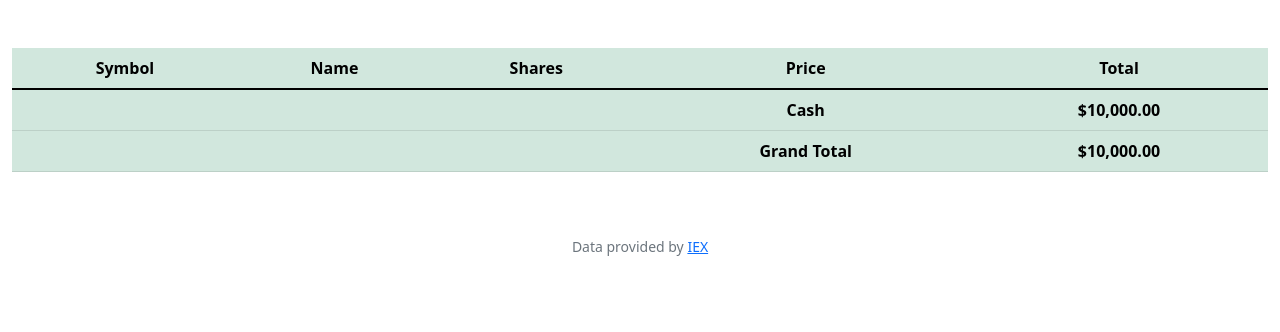
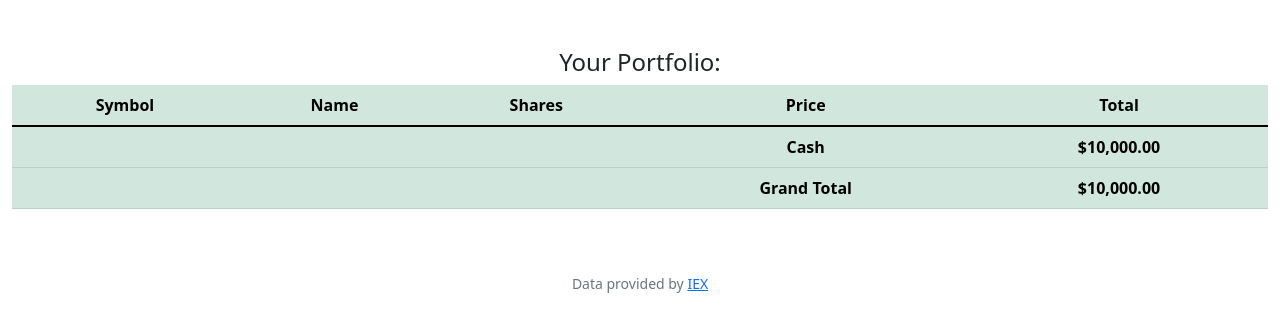
Before and after one commit to johnelliott626/stock-trader, a Flask app: page / in a window 1280 px wide. Shown: the part 76-408 px from the top of the page. Run offline with Flask 2, Linux system fonts and the light colour scheme; a user stored in the database is signed in; data comes from the database, SQL or seed files in the repository; lists and menus that the app fills with data are empty; some libraries are stand-ins or nearby versions.

Commit message:
ddd, Sep 9/12/2022, YYYY, 6:28 A +0

```diff
--- a/templates/index.html
+++ b/templates/index.html
@@ -5,6 +5,7 @@
 {% endblock %}
 
 {% block main %}
+    <h4>Your Portfolio:</h4>
     <table class="table table-success table-striped">
         <thead>
             <tr>
```
Also changed, not shown: 1 other file.
